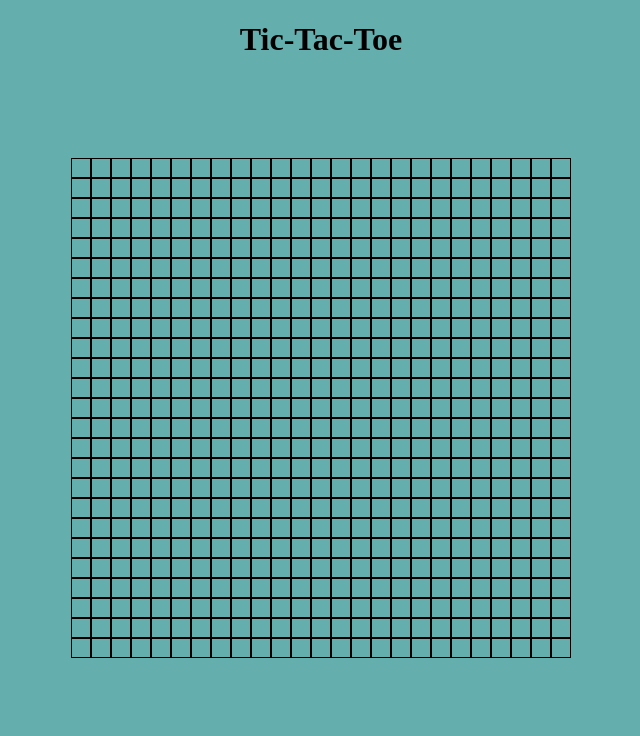
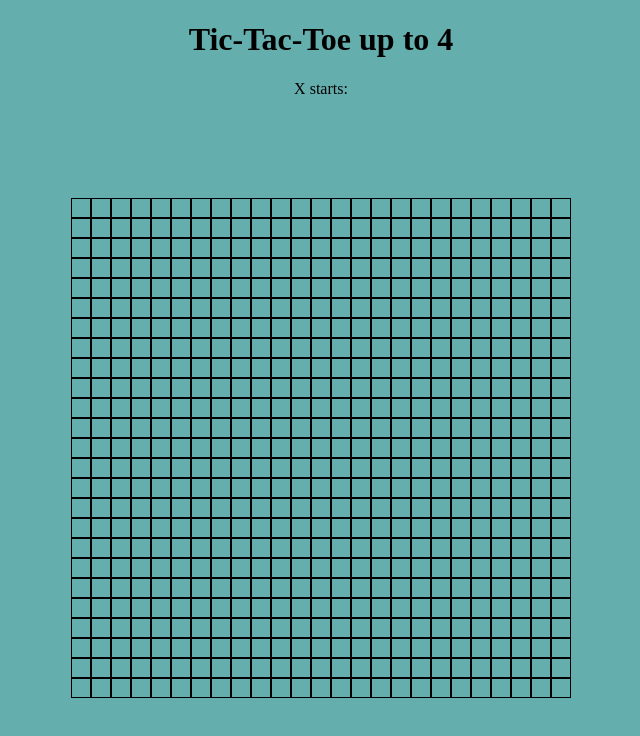
Before and after one commit to Meeryy/homef, a plain HTML site: page TicTacToe/TicTacToe.html in a window 1280 px wide. Shown: the whole page, without its empty margins (319-959 px from the left). Drawn offline with Linux system fonts and the light colour scheme.

Commit message:
styling changes

```diff
--- a/TicTacToe/TicTacToe.html
+++ b/TicTacToe/TicTacToe.html
@@ -7,7 +7,8 @@
 
 </head>
 <body>
-    <h1 class="textikstredu">Tic-Tac-Toe</h1>
+    <h1 class="textikstredu">Tic-Tac-Toe up to 4</h1>
+    <div class="middletext"> X starts:</div>
     <div class="middle">
     <div  id="board"></div>
     </div>
--- a/TicTacToe/style.css
+++ b/TicTacToe/style.css
@@ -8,6 +8,10 @@ html{
   justify-content: center;
 }
 
+.middletext{
+  display: flex;
+  justify-content: center;
+}
 
 .message {
     margin-top: 20px;
```
